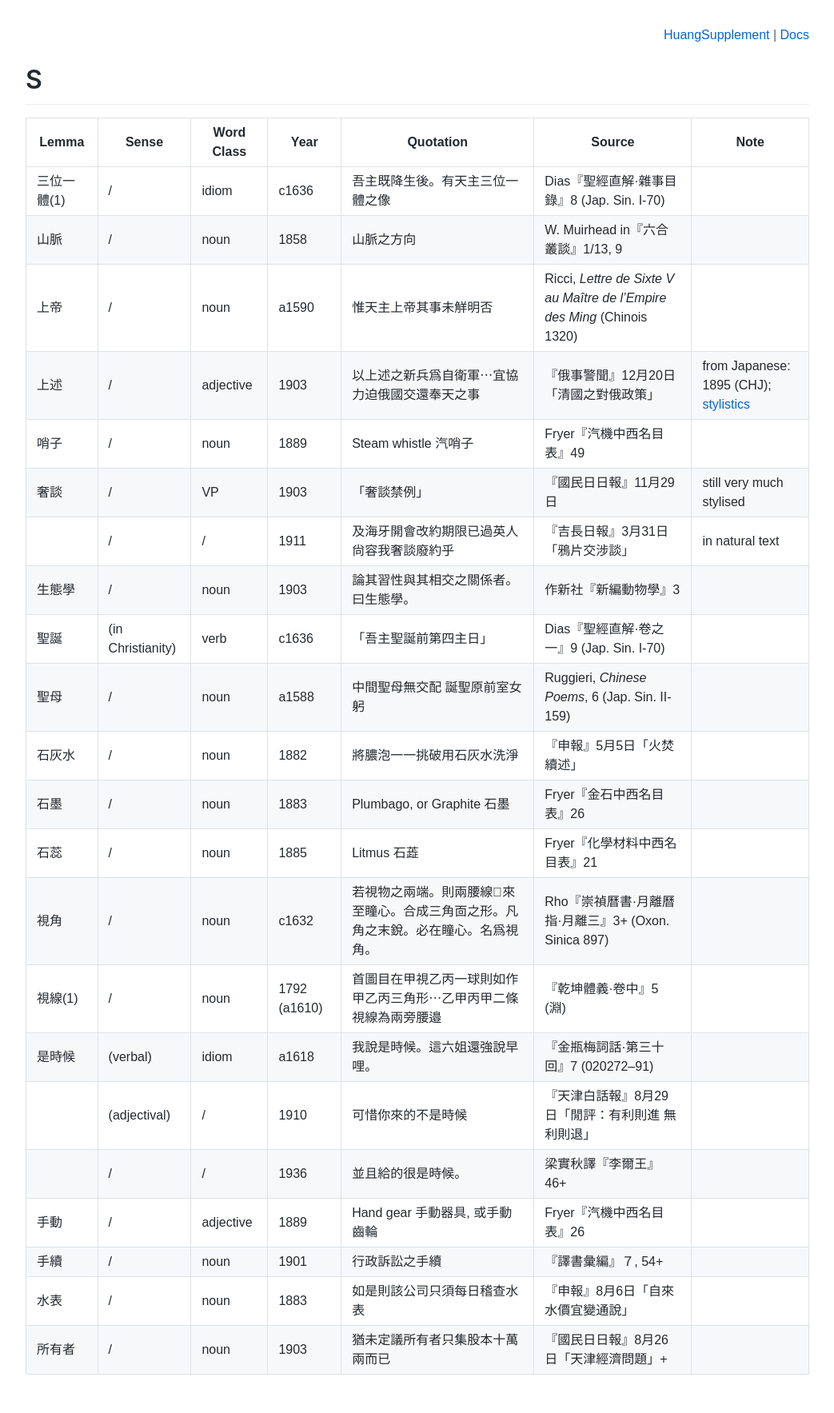
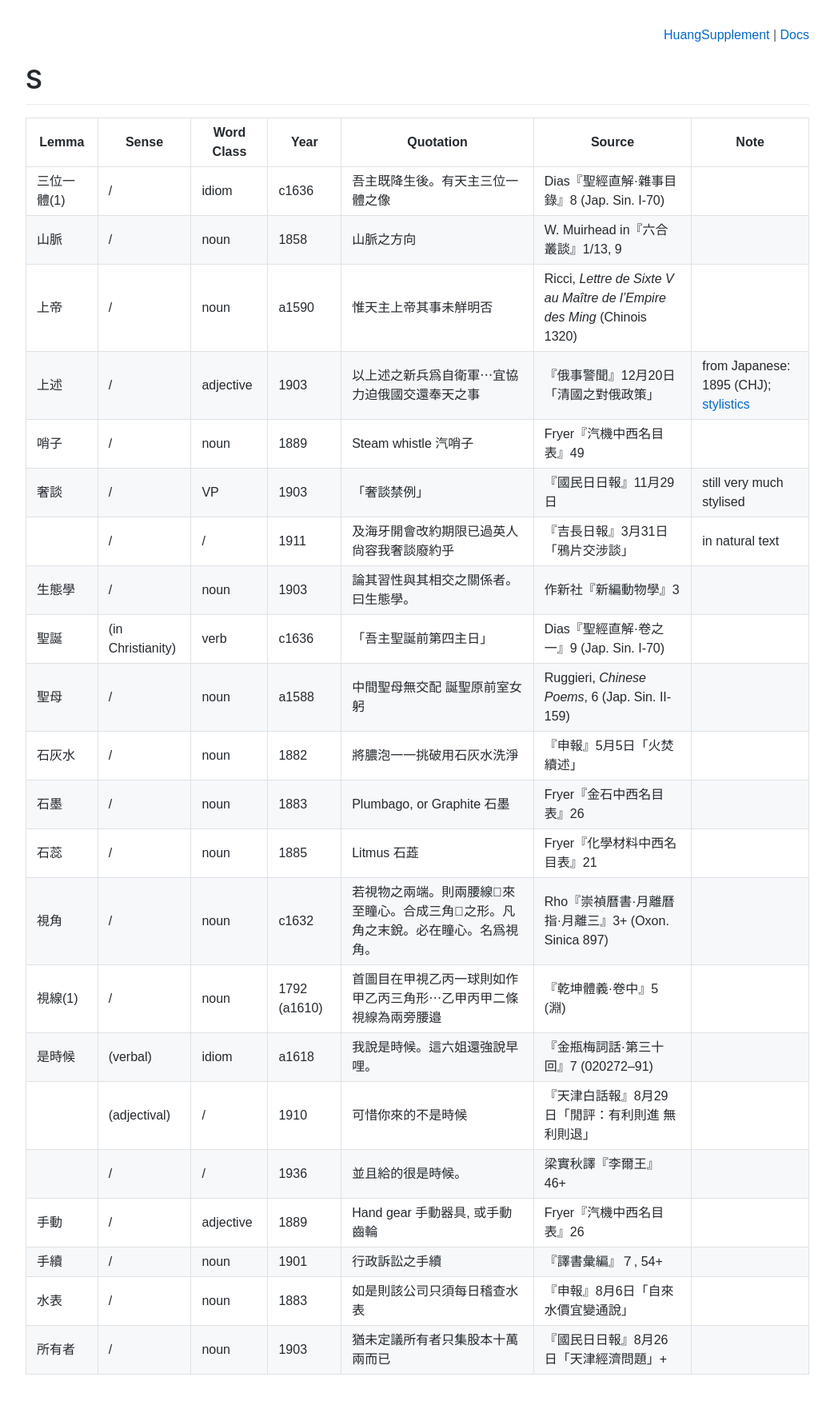
Before and after one commit to t18d/HuangSupplement, a Jekyll site: the page built from build/s.md, in a window 1280 px wide. Shown: the whole page at 80% size, without its empty margins (118-1161 px from the left). Built offline with Jekyll 4.4.1, drawn with Linux system fonts in a browser that asks for light colours; some web fonts are replaced.

Commit message:
Fix quote s.v. 視角

```diff
--- a/build/s.md
+++ b/build/s.md
@@ -29,7 +29,7 @@
 石灰水|/|noun|1882|將膿泡一一挑破用石灰水洗淨|『申報』5月5日「火焚續述」||
 石墨|/|noun|1883|Plumbago, or Graphite 石墨|Fryer『金石中西名目表』26||
 石蕊|/|noun|1885|Litmus 石蕋|Fryer『化學材料中西名目表』21||
-視角|/|noun|c1632|若視物之兩端。則兩腰線𤼵來至瞳心。合成三角靣之形。凡角之末銳。必在瞳心。名爲視角。|Rho『崇禎曆書·月離曆指·月離三』3+ (Oxon. Sinica 897)||
+視角|/|noun|c1632|若視物之兩端。則兩腰線𤼵來至瞳心。合成三角󴶩之形。凡角之末銳。必在瞳心。名爲視角。|Rho『崇禎曆書·月離曆指·月離三』3+ (Oxon. Sinica 897)||
 視線(1)|/|noun|1792 (a1610)|首圖目在甲視乙丙一球則如作甲乙丙三角形⋯乙甲丙甲二條視線為兩旁腰邉|『乾坤體義·卷中』5 (淵)||
 是時候|(verbal)|idiom|a1618|我說是時候。這六姐還強說早哩。|『金瓶梅詞話·第三十回』7 (020272–91)||
 |(adjectival)|/|1910|可惜你來的不是時候|『天津白話報』8月29日「閒評：有利則進 無利則退」||
--- a/dict/s.csv
+++ b/dict/s.csv
@@ -12,7 +12,7 @@
 石灰水,/,noun,1882,將膿泡一一挑破用石灰水洗淨,『申報』5月5日「火焚續述」,
 石墨,/,noun,1883,"Plumbago, or Graphite 石墨",Fryer『金石中西名目表』26,
 石蕊,/,noun,1885,Litmus 石蕋,Fryer『化學材料中西名目表』21,
-視角,/,noun,c1632,若視物之兩端。則兩腰線𤼵來至瞳心。合成三角靣之形。凡角之末銳。必在瞳心。名爲視角。,Rho『崇禎曆書·月離曆指·月離三』3+ (Oxon. Sinica 897),
+視角,/,noun,c1632,若視物之兩端。則兩腰線𤼵來至瞳心。合成三角󴶩之形。凡角之末銳。必在瞳心。名爲視角。,Rho『崇禎曆書·月離曆指·月離三』3+ (Oxon. Sinica 897),
 視線(1),/,noun,1792 (a1610),首圖目在甲視乙丙一球則如作甲乙丙三角形⋯乙甲丙甲二條視線為兩旁腰邉,『乾坤體義·卷中』5 (淵),
 是時候,(verbal),idiom,a1618,我說是時候。這六姐還強說早哩。,『金瓶梅詞話·第三十回』7 (020272–91),
 ,(adjectival),/,1910,可惜你來的不是時候,『天津白話報』8月29日「閒評：有利則進 無利則退」,
```
Also changed, not shown: other parts of build/s.md (+1 -1 lines).
